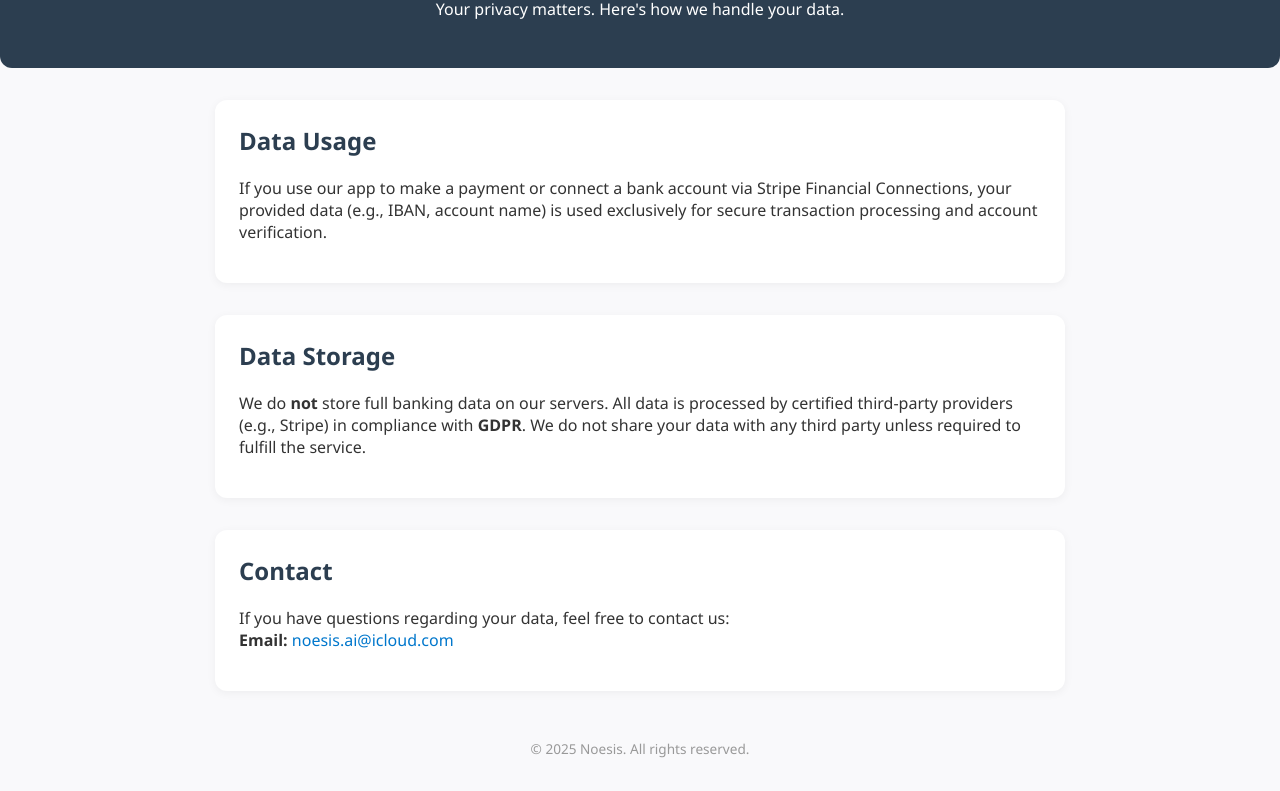
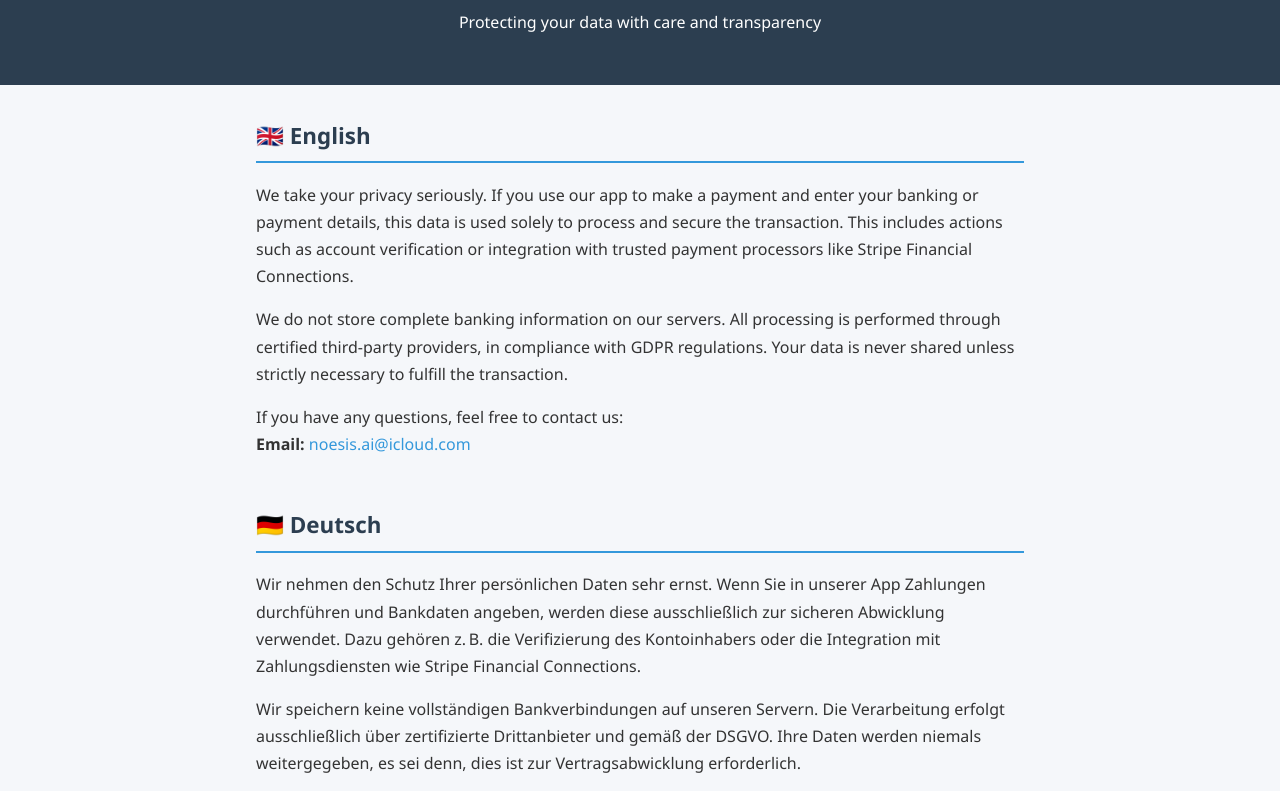
Before and after one commit to K1ha2/privacypolicy, a plain HTML site: page index.html in a window 1280 px wide. Shown: the part 93-884 px from the top of the page. Drawn offline with Linux system fonts and the light colour scheme.

Commit message:
Update index.html

```diff
--- a/index.html
+++ b/index.html
@@ -1,103 +1,118 @@
 <!DOCTYPE html>
 <html lang="en">
 <head>
-  <meta charset="UTF-8">
-  <meta name="viewport" content="width=device-width, initial-scale=1.0">
-  <meta http-equiv="X-UA-Compatible" content="IE=edge">
-  <title>Privacy Policy | Noesis</title>
+  <meta charset="UTF-8" />
+  <meta name="viewport" content="width=device-width, initial-scale=1.0" />
+  <title>Privacy Policy</title>
   <style>
     :root {
-      --primary: #2c3e50;
-      --accent: #0077cc;
-      --background: #f9f9fb;
-      --text: #333;
-      --radius: 12px;
+      --primary-color: #2c3e50;
+      --accent-color: #3498db;
+      --bg-color: #f5f7fa;
+      --text-color: #333;
     }
+
+    * {
+      box-sizing: border-box;
+    }
+
     body {
+      margin: 0;
       font-family: 'Segoe UI', Tahoma, Geneva, Verdana, sans-serif;
-      background-color: var(--background);
-      color: var(--text);
-      margin: 0;
-      padding: 0;
+      background-color: var(--bg-color);
+      color: var(--text-color);
+      line-height: 1.7;
     }
+
     header {
-      background-color: var(--primary);
-      color: white;
-      padding: 2rem 1rem;
+      background-color: var(--primary-color);
+      color: #fff;
+      padding: 2rem;
       text-align: center;
-      border-bottom-left-radius: var(--radius);
-      border-bottom-right-radius: var(--radius);
     }
+
     header h1 {
       margin: 0;
       font-size: 2rem;
     }
+
     main {
-      max-width: 850px;
+      max-width: 800px;
       margin: 2rem auto;
-      padding: 0 1.5rem;
+      padding: 0 1rem;
     }
+
     section {
-      margin-bottom: 2rem;
-      background: white;
-      padding: 1.5rem;
-      border-radius: var(--radius);
-      box-shadow: 0 2px 10px rgba(0, 0, 0, 0.05);
+      margin-bottom: 3rem;
     }
+
     h2 {
-      color: var(--primary);
-      margin-top: 0;
+      color: var(--primary-color);
+      font-size: 1.4rem;
+      border-bottom: 2px solid var(--accent-color);
+      padding-bottom: 0.4rem;
     }
+
     a {
-      color: var(--accent);
+      color: var(--accent-color);
       text-decoration: none;
     }
+
     a:hover {
       text-decoration: underline;
     }
+
     footer {
       text-align: center;
-      font-size: 0.85rem;
-      color: #999;
-      margin: 3rem 0 1rem;
+      padding: 1rem;
+      font-size: 0.9rem;
+      color: #888;
     }
   </style>
 </head>
 <body>
+
   <header>
     <h1>Privacy Policy</h1>
-    <p>Your privacy matters. Here's how we handle your data.</p>
+    <p>Protecting your data with care and transparency</p>
   </header>
+
   <main>
-    <section>
-      <h2>Data Usage</h2>
+    <section id="en">
+      <h2>🇬🇧 English</h2>
       <p>
-        If you use our app to make a payment or connect a bank account via Stripe Financial Connections,
-        your provided data (e.g., IBAN, account name) is used exclusively for secure transaction processing
-        and account verification.
+        We take your privacy seriously. If you use our app to make a payment and enter your banking or payment details, this data is used solely to process and secure the transaction.
+        This includes actions such as account verification or integration with trusted payment processors like Stripe Financial Connections.
+      </p>
+      <p>
+        We do not store complete banking information on our servers. All processing is performed through certified third-party providers, in compliance with GDPR regulations.
+        Your data is never shared unless strictly necessary to fulfill the transaction.
+      </p>
+      <p>
+        If you have any questions, feel free to contact us:<br>
+        <strong>Email:</strong> <a href="mailto:noesis.ai@icloud.com">noesis.ai@icloud.com</a>
       </p>
     </section>
 
-    <section>
-      <h2>Data Storage</h2>
+    <section id="de">
+      <h2>🇩🇪 Deutsch</h2>
       <p>
-        We do <strong>not</strong> store full banking data on our servers. All data is processed by certified
-        third-party providers (e.g., Stripe) in compliance with <strong>GDPR</strong>.
-        We do not share your data with any third party unless required to fulfill the service.
+        Wir nehmen den Schutz Ihrer persönlichen Daten sehr ernst. Wenn Sie in unserer App Zahlungen durchführen und Bankdaten angeben, werden diese ausschließlich zur sicheren Abwicklung verwendet.
+        Dazu gehören z. B. die Verifizierung des Kontoinhabers oder die Integration mit Zahlungsdiensten wie Stripe Financial Connections.
       </p>
-    </section>
-
-    <section>
-      <h2>Contact</h2>
       <p>
-        If you have questions regarding your data, feel free to contact us:<br>
-        <strong>Email:</strong> <a href="mailto:noesis.ai@icloud.com">noesis.ai@icloud.com</a>
+        Wir speichern keine vollständigen Bankverbindungen auf unseren Servern. Die Verarbeitung erfolgt ausschließlich über zertifizierte Drittanbieter und gemäß der DSGVO.
+        Ihre Daten werden niemals weitergegeben, es sei denn, dies ist zur Vertragsabwicklung erforderlich.
+      </p>
+      <p>
+        Bei Fragen kontaktieren Sie uns bitte unter:<br>
+        <strong>E‑Mail:</strong> <a href="mailto:noesis.ai@icloud.com">noesis.ai@icloud.com</a>
       </p>
     </section>
   </main>
 
   <footer>
-    &copy; 2025 Noesis. All rights reserved.
+    &copy; 2025 Noesis App – All rights reserved.
   </footer>
 </body>
 </html>
```
